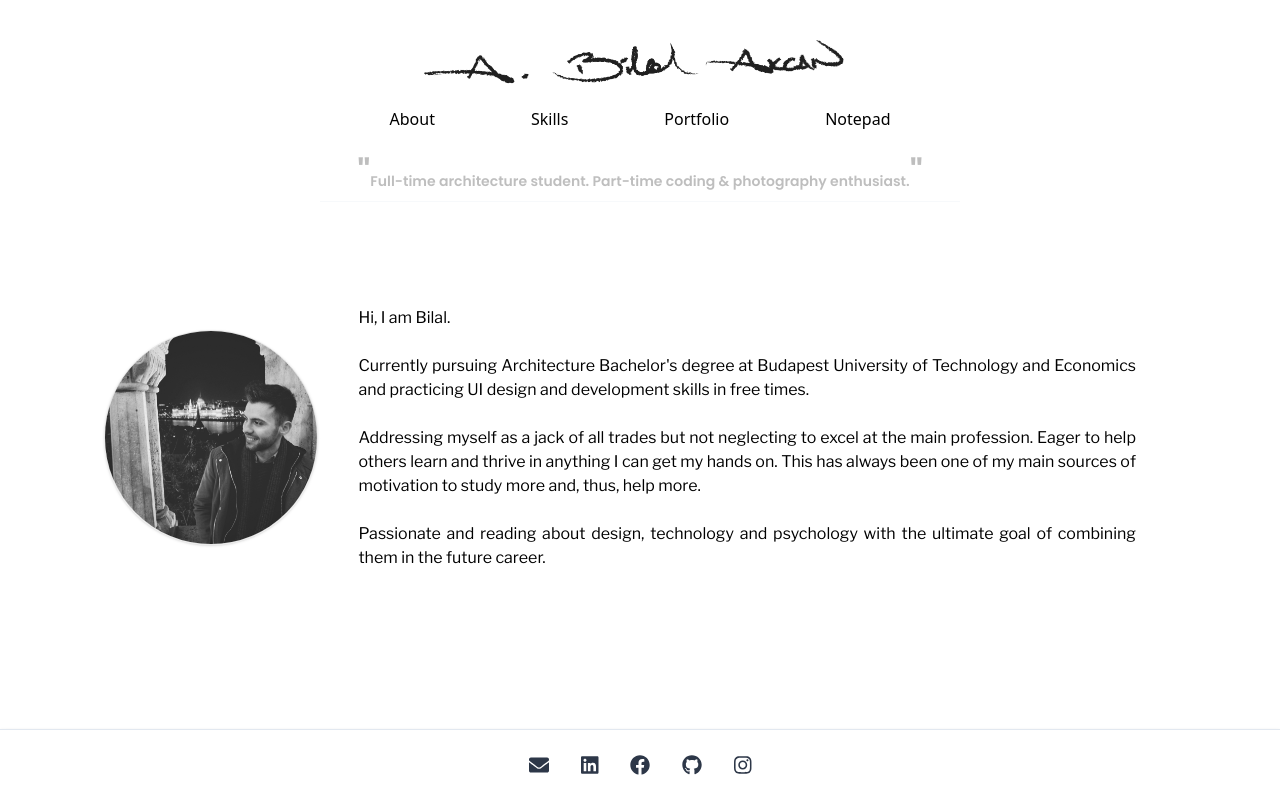
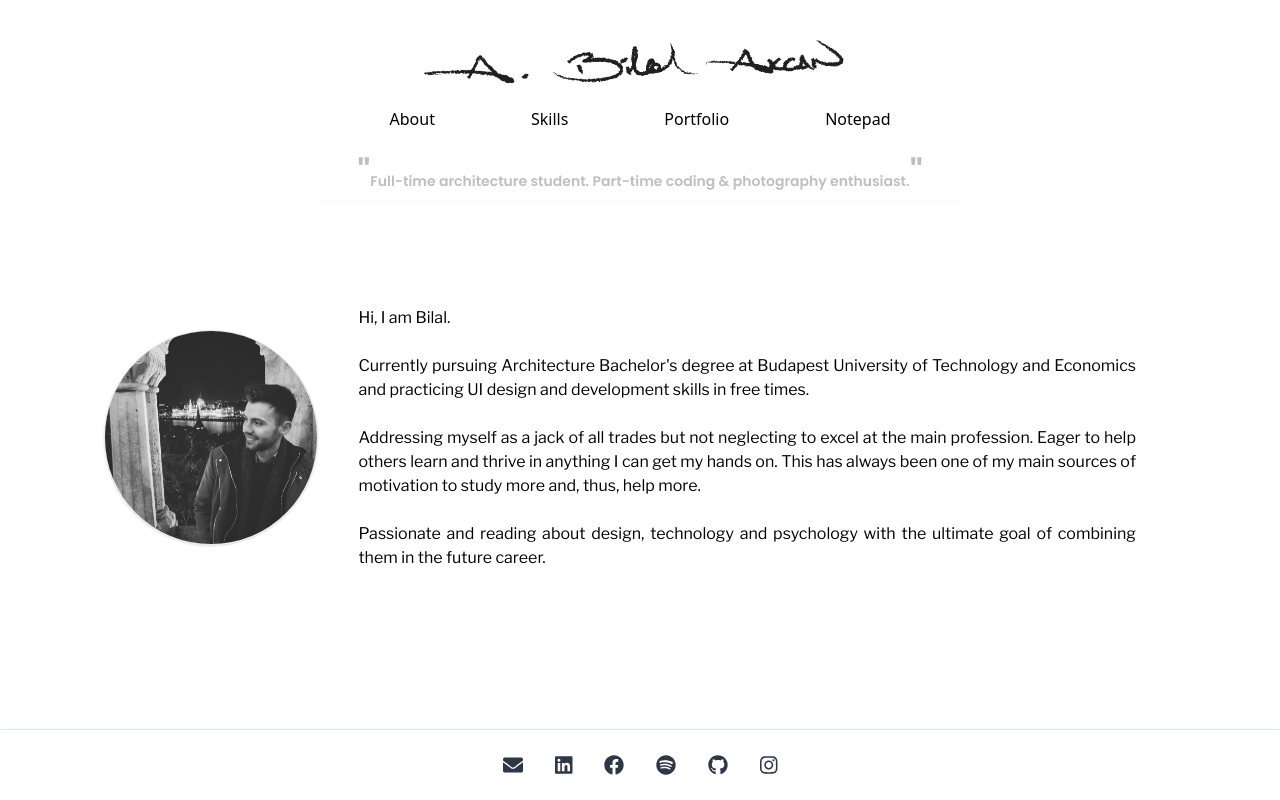
Before and after one commit to bllakcn/bilalwebsite, a Vue app: page / in a window 1280 px wide. Built offline with nearby package versions, Linux system fonts and the light colour scheme; a web font is replaced by a local one; what vue-progress, vue-simple-markdown would draw is missing.

Commit message:
Contacts updated

```diff
--- a/src/components/contact.vue
+++ b/src/components/contact.vue
@@ -8,6 +8,9 @@
     </a>
     <a href="https://www.facebook.com/ahmetbilal.akcan" target="_blank">
       <font-awesome-icon class="mx-4 hover:text-gray-700" :icon="['fab', 'facebook']"/>
+    </a>
+    <a href="https://open.spotify.com/user/11155167101?si=LdOoueMjQna9VRap_PZnqQ" target="_blank">
+      <font-awesome-icon class="mx-4 hover:text-gray-700" :icon="['fab', 'spotify']"/>
     </a>
     <a href="https://github.com/bllakcn" target="_blank">
       <font-awesome-icon class="mx-4 hover:text-gray-700" :icon="['fab', 'github']"/>
--- a/src/components/navbar.vue
+++ b/src/components/navbar.vue
@@ -19,7 +19,7 @@
           {name:"Notepad",to:"/notepad"}
         ]
       }
-    },
+    }
   }
 </script>
 
--- a/src/main.js
+++ b/src/main.js
@@ -7,6 +7,7 @@ import { FontAwesomeIcon } from '@fortawesome/vue-fontawesome'
 import { library } from '@fortawesome/fontawesome-svg-core'
 import { faFacebook } from '@fortawesome/free-brands-svg-icons'
 import { faInstagram } from '@fortawesome/free-brands-svg-icons'
+import { faSpotify } from '@fortawesome/free-brands-svg-icons'
 import { faGithub } from '@fortawesome/free-brands-svg-icons'
 import { faLinkedin} from '@fortawesome/free-brands-svg-icons'
 import { faEnvelope } from '@fortawesome/free-solid-svg-icons'
@@ -23,6 +24,7 @@ library.add(faFacebook)
 library.add(faInstagram)
 library.add(faGithub)
 library.add(faLinkedin)
+library.add(faSpotify)
 
 Vue.config.productionTip = false
 
```
